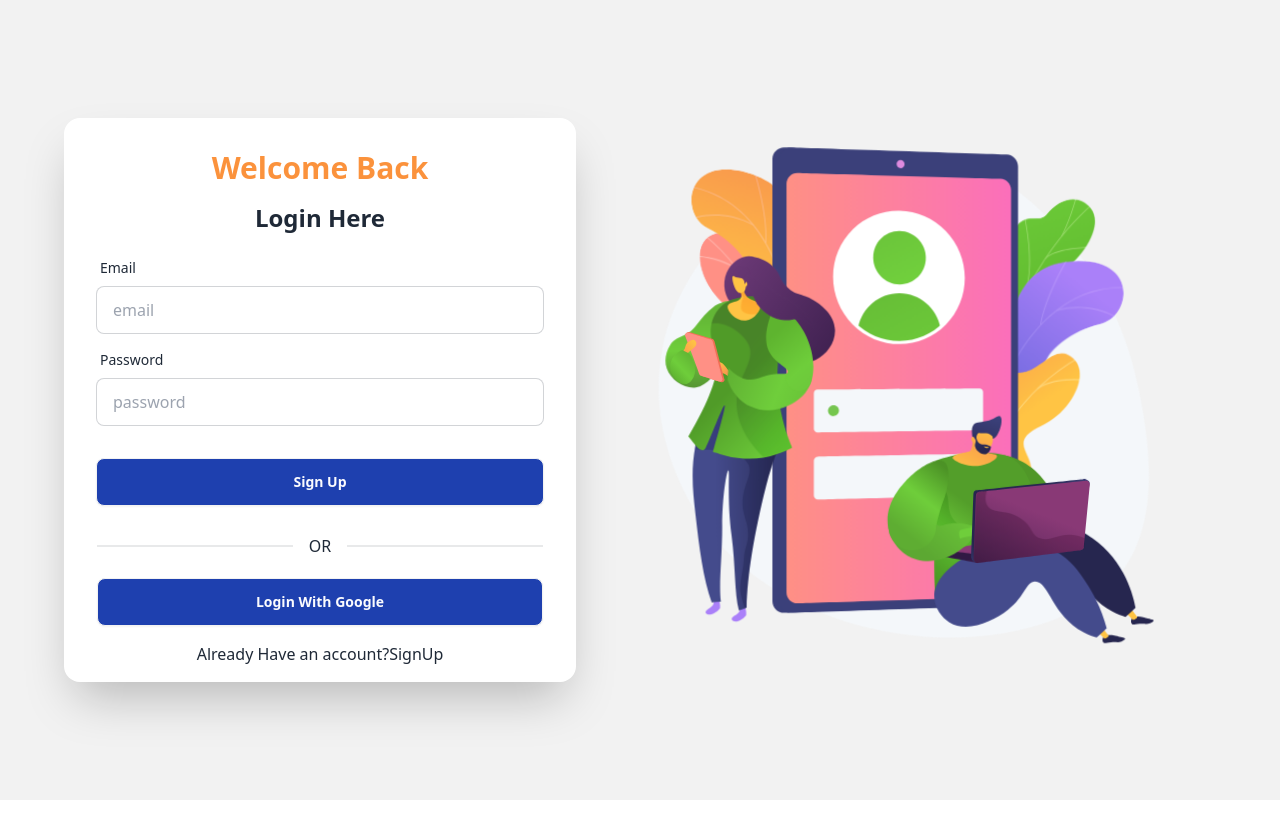
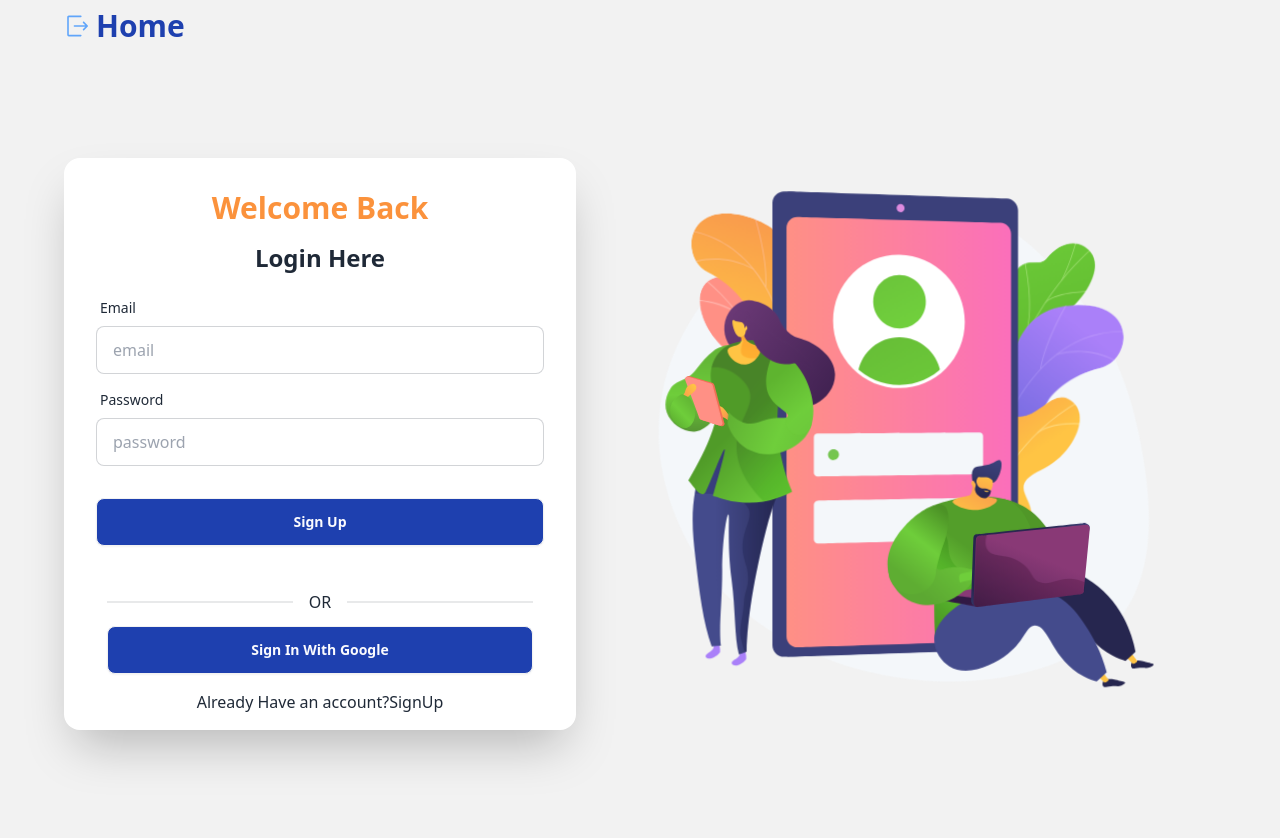
Before and after one commit to Ruhul-07/ParcelPilot-Frontend, a React (Vite) app: page /login in a window 1280 px wide. Shown: the top 838 px of the page. Before the commit the page ends 800 px from the top, so only its background shows below. Built offline with nearby package versions, Linux system fonts and the light colour scheme.

Commit message:
Install firebase and env file implement

```diff
--- a/package.json
+++ b/package.json
@@ -10,6 +10,7 @@
     "preview": "vite preview"
   },
   "dependencies": {
+    "firebase": "^11.2.0",
     "localforage": "^1.10.0",
     "lottie-react": "^2.4.0",
     "match-sorter": "^8.0.0",
--- /dev/null
+++ b/src/firebase/firebase.config.js
@@ -0,0 +1,17 @@
+// Import the functions you need from the SDKs you need
+import { initializeApp } from "firebase/app";
+// TODO: Add SDKs for Firebase products that you want to use
+// https://firebase.google.com/docs/web/setup#available-libraries
+
+// Your web app's Firebase configuration
+const firebaseConfig = {
+  apiKey: import.meta.VITE_apiKey,
+  authDomain: import.meta.VITE_authDomain,
+  projectId: import.meta.VITE_projectId,
+  storageBucket: import.meta.VITE_storageBucket,
+  messagingSenderId: import.meta.VITE_messagingSenderId,
+  appId: import.meta.VITE_appId
+};
+
+// Initialize Firebase
+const app = initializeApp(firebaseConfig);
--- a/src/pages/Home/Login/Login.jsx
+++ b/src/pages/Home/Login/Login.jsx
@@ -2,6 +2,7 @@ import { Link } from "react-router-dom";
 import Lottie from "lottie-react";
 import loginAnimation from "../../../../public/animation/login.json";
 import { useForm } from "react-hook-form";
+import { RxExit } from "react-icons/rx";
 
 const Login = () => {
   const {
@@ -13,12 +14,17 @@ const Login = () => {
   const onSubmit = (data) => console.log(data);
 
   return (
+     <>
+        <div className="flex items-center gap-2 bg-base-200 pl-16 pt-2">
+        <RxExit className="text-2xl text-blue-400" />
+        <Link to="/"><p className="text-3xl text-primary font-bold">Home</p></Link>
+        </div>
     <div className="hero bg-base-200 min-h-screen">
       <div className="hero-content flex-col lg:flex-row-reverse">
-        <div className="w-1/2 text-center lg:text-left">
+        <div className="w-full md:w-1/2 text-center lg:text-left">
           <Lottie className="p-10" animationData={loginAnimation}></Lottie>
         </div>
-        <div className="card bg-base-100 w-full max-w-lg shrink-0 shadow-2xl">
+        <div className="card bg-base-100 w-full max-w-lg md:w-1/2 shrink-0 shadow-2xl">
           <form onSubmit={handleSubmit(onSubmit)} className="card-body">
             <h1 className="text-3xl text-center text-orange-400 font-bold">Welcome Back</h1>
             <h2 className="text-2xl text-center my-2 font-bold">Login Here</h2>
@@ -74,11 +80,11 @@ const Login = () => {
               </button>
             </div>
           </form>
-          <div className="divider w-[446px] mx-auto my-0">OR</div>
-          <div className="form-control mt-6">
-            <button className="btn bg-primary text-background w-[446px]  mx-auto">
-              Login With Google
-            </button>
+          <div className="w-5/6 mx-auto">
+            <div className="divider">
+              OR
+            </div>
+            <button className="btn bg-primary text-background w-full">Sign In With Google</button>
           </div>
           <p className="flex justify-center p-4">
             Already Have an account?<Link to="/signUp">SignUp</Link>
@@ -86,6 +92,7 @@ const Login = () => {
         </div>
       </div>
     </div>
+    </>
   );
 };
 
--- a/src/pages/Home/SignUp/SignUp.jsx
+++ b/src/pages/Home/SignUp/SignUp.jsx
@@ -2,6 +2,7 @@ import { Link } from "react-router-dom";
 import Lottie from "lottie-react";
 import signupAnimation from "../../../../public/animation/signup.json";
 import { useForm } from "react-hook-form";
+import { RxExit } from "react-icons/rx";
 
 const SignUp = () => {
   const {
@@ -13,15 +14,22 @@ const SignUp = () => {
   const onSubmit = (data) => console.log(data);
 
   return (
+    <>
+      <div className="flex items-center gap-2 bg-base-200 pl-16 py-2">
+        <RxExit className="text-2xl text-blue-400" />
+        <Link to="/">
+          <p className="text-3xl text-primary font-bold">Home</p>
+        </Link>
+      </div>
+
       <div className="hero bg-base-200 min-h-screen">
         <div className="hero-content flex-col lg:flex-row-reverse">
-        <div className="w-1/2 text-center lg:text-left">
+          <div className="w-full md:w-1/2 text-center lg:text-left">
             <Lottie animationData={signupAnimation}></Lottie>
           </div>
-        <div className="card bg-base-100 w-full max-w-lg shrink-0 shadow-2xl">
+          <div className="card bg-base-100 w-full max-w-lg md:w-1/2 shrink-0 shadow-2xl">
             <form onSubmit={handleSubmit(onSubmit)} className="card-body">
               <h1 className="text-3xl text-center mb-5 font-bold">Sign Up</h1>
-            <div className="flex gap-4 w-full justify-center">
               <div className="form-control">
                 <label className="label">
                   <span className="label-text">Name</span>
@@ -61,9 +69,7 @@ const SignUp = () => {
                   </p>
                 )}
               </div>
-            </div>
 
-            <div className="flex gap-4 w-full justify-center">
               <div className="form-control">
                 <label className="label">
                   <span className="label-text">Password</span>
@@ -104,7 +110,6 @@ const SignUp = () => {
                   </p>
                 )}
               </div>
-            </div>
               <label className="label">
                 <span className="label-text">Which account you like?</span>
               </label>
@@ -119,7 +124,9 @@ const SignUp = () => {
                 <option value="Delivery Man">Delivery Man</option>
               </select>
               {errors.role && (
-              <p className="text-red-500 text-sm mt-1">{errors.role.message}</p>
+                <p className="text-red-500 text-sm mt-1">
+                  {errors.role.message}
+                </p>
               )}
 
               <div className="form-control mt-6">
@@ -128,9 +135,9 @@ const SignUp = () => {
                 </button>
               </div>
             </form>
-          <div className="divider w-[446px] mx-auto my-0">OR</div>
-          <div className="form-control mt-6">
-            <button className="btn bg-primary text-background w-[446px]  mx-auto">
+            <div className="divider w-[326px] mx-auto">OR</div>
+            <div className="mt-6">
+              <button className="btn bg-primary text-background w-[326px] mx-auto">
                 Login With Google
               </button>
             </div>
@@ -140,6 +147,7 @@ const SignUp = () => {
           </div>
         </div>
       </div>
+    </>
   );
 };
 
```
Also changed, not shown: 1 other file (tests, documents, lock files or other folders). Lines whose indentation alone changed are shown as unchanged.
